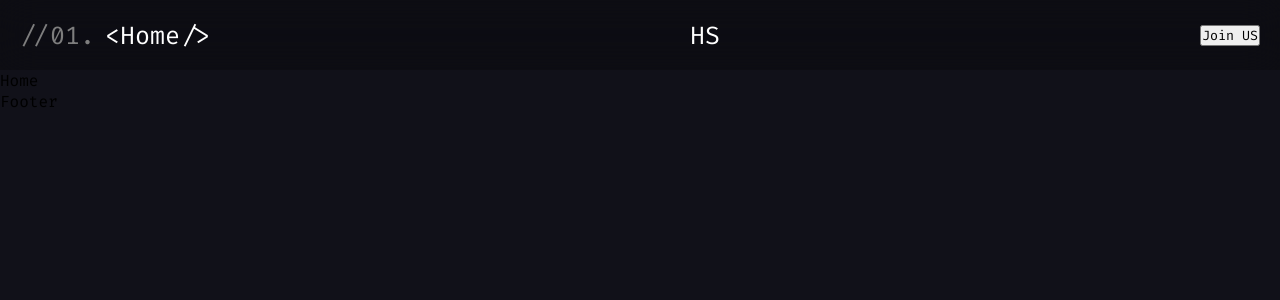
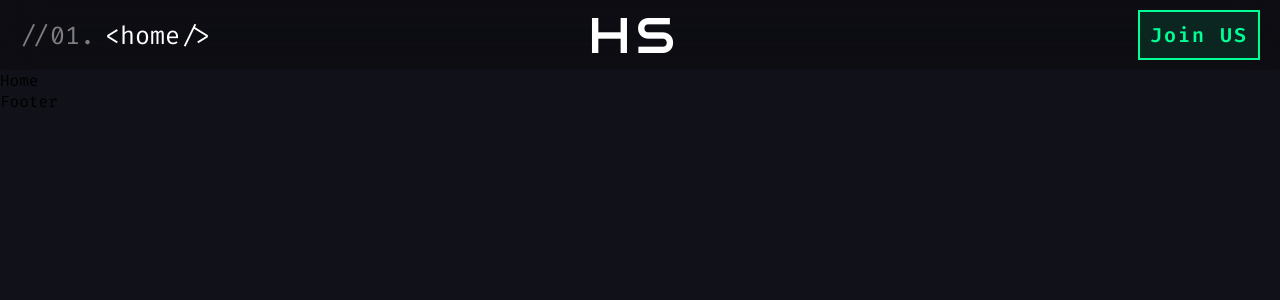
Before and after one commit to Hackerspace2023/Hackerspace-Portfolio, a React (Vite) app: page / in a window 1280 px wide. Shown: the top 300 px of the page. Built offline with nearby package versions, Linux system fonts and the light colour scheme.

Commit message:
button added and navbar updated

```diff
--- a/package.json
+++ b/package.json
@@ -14,7 +14,8 @@
     "prettier": "^3.1.1",
     "react": "^18.2.0",
     "react-dom": "^18.2.0",
-    "react-router-dom": "^6.21.2"
+    "react-router-dom": "^6.21.2",
+    "react-router-hash-link": "^2.4.3"
   },
   "devDependencies": {
     "@types/react": "^18.2.43",
--- /dev/null
+++ b/src/components/Button/Button.jsx
@@ -0,0 +1,37 @@
+import React from "react";
+import { Link } from "react-router-dom";
+import { HashLink } from "react-router-hash-link";
+import "../../css/button.css"
+const Button = ({
+  children,
+  text = "button",
+  className = "",
+  title = "button",
+  link = "/#",
+  isHashLink = "false",
+  ...props
+}) => {
+  return isHashLink ? (
+    <HashLink
+      to={link}
+      className="button"
+      title={title}
+      {...props}
+    >
+      <p className="buttonText">{text}</p>
+      {children && <i>{children}</i>}
+    </HashLink>
+  ) : (
+    <Link
+      to={link}
+      className="button"
+      title={title}
+      {...props}
+    >
+      <p className="buttonText">{text}</p>
+      {children && <i>{children}</i>}
+    </Link>
+  );
+};
+
+export default Button;
--- a/src/components/Navbar/Navbar.jsx
+++ b/src/components/Navbar/Navbar.jsx
@@ -1,21 +1,43 @@
-import React from 'react'
-import "../../css/navbar.css"
+import React, { useEffect, useState } from "react";
+import "../../css/navbar.css";
+import Button from "../Button/Button";
+import { useLocation } from "react-router-dom";
 
 const Navbar = () => {
+  const location = useLocation();
+  const { pathname } = location;
+
+  useEffect(() => {
+
+    if (path) {
+      setPath(pathname.replace(/^\/|\/$/g, ""));
+
+    } else {
+      setPath("home");
+    }
+  }, [pathname]);
+  const [path, setPath] = useState(pathname.replace(/^\/|\/$/g, ""));
+
   return (
     <>
       <nav className="navbar">
         <div className="navItem">
           <div className="sectionNumber">//01.</div>
-          <div className="sectionTitle">{`<Home/>`}</div>
+          <div className="sectionTitle">{`<${
+            pathname.replace(/^\/|\/$/g, "")
+              ? pathname.replace(/^\/|\/$/g, "")
+              : "home"
+          }/>`}</div>
         </div>
         <div className="navItem">
           <div className="navLogo">HS</div>
         </div>
-        <div className="navItem"><button>Join US</button></div>
+        <div className="navItem">
+          <Button text="Join US" to={"/contact"} />
+        </div>
       </nav>
     </>
-  )
-}
+  );
+};
 
-export default Navbar
+export default Navbar;
--- a/src/components/index.js
+++ b/src/components/index.js
@@ -1,4 +1,5 @@
+import Button from "./Button/Button";
 import Footer from "./Footer/Footer";
 import Navbar from "./Navbar/Navbar";
 
-export {Navbar,Footer}
+export {Navbar,Footer,Button}
--- /dev/null
+++ b/src/css/button.css
@@ -0,0 +1,25 @@
+.button {
+  background-color: var(--sub-background-color);
+  padding: 10px;
+  text-decoration: none;
+  border: 2px solid var(--primary-color);
+  color: var(--primary-color);
+  transition: var(--transition);
+}
+.button:hover{
+    background-color: var(--primary-color);
+}
+.buttonText {
+  color: var(--primary-color);
+  font-family: "Fira Code";
+  font-size: 20px;
+  font-style: normal;
+  font-weight: 600;
+  line-height: normal;
+  letter-spacing: 2px;
+  transition: var(--transition);
+  text-transform: capitalize;
+}
+.button:hover .buttonText{
+    color: var(--background-color);
+}
--- a/src/css/container.css
+++ b/src/css/container.css
@@ -4,7 +4,8 @@
     --text-color: #fff;
     --sub-text-color: #7E7E7E;
     --primary-color: #00FF95;
-    --sub-background-color: #007A47;
+    --sub-background-color: rgba(0, 255, 149, 0.10);
+    --transition: all 300ms ease;
 }
 
 .container{
--- a/src/css/navbar.css
+++ b/src/css/navbar.css
@@ -29,3 +29,14 @@
     color: var(--sub-text-color);
     margin-right: 10px;
 }
+.sectionTitle{
+  color: var(--text-color);
+}
+
+/* navbar logo */
+.navLogo{
+  font-size: 50px;
+  font-family: 'Audiowide', sans-serif;
+  margin-right: 80px;
+  letter-spacing: 5px;
+}
```
Also changed, not shown: 1 other file (tests, documents, lock files or other folders).
